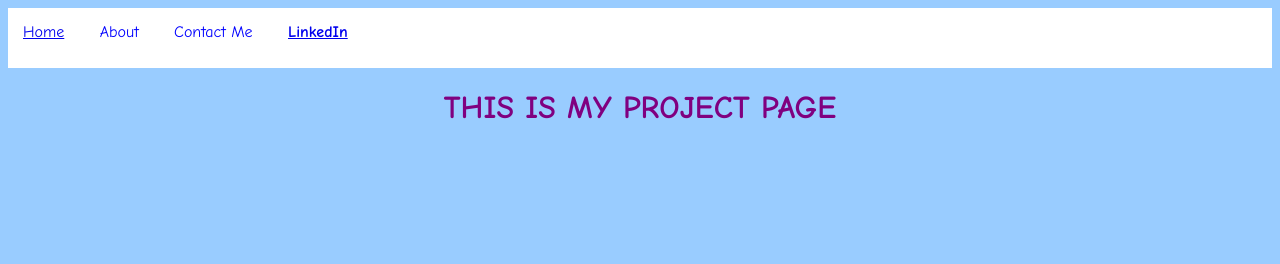
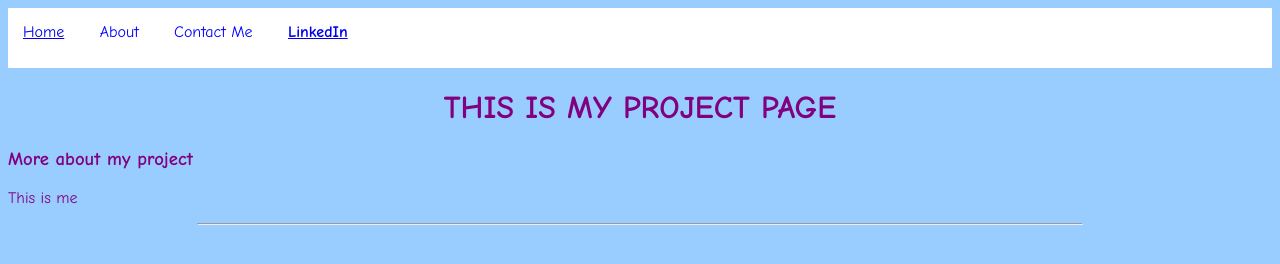
Before and after one commit to jennyjstorm/jennyjstorm.github.io, a plain HTML site: page projects.html in a window 1280 px wide. Drawn offline with Linux system fonts and the light colour scheme.

Commit message:
added to my project file

```diff
--- a/projects.html
+++ b/projects.html
@@ -13,5 +13,8 @@
       <li><a href="https://linkedin.com/in/jennystorm" target="_blank"> <b>LinkedIn</b></a></li>
     </nav>
       <h1>This is my project page</h1>
+      <h3>More about my project</h3>
+      <p>This is me</p>
+        <hr width="70%">
   </body>
 </html>
```
